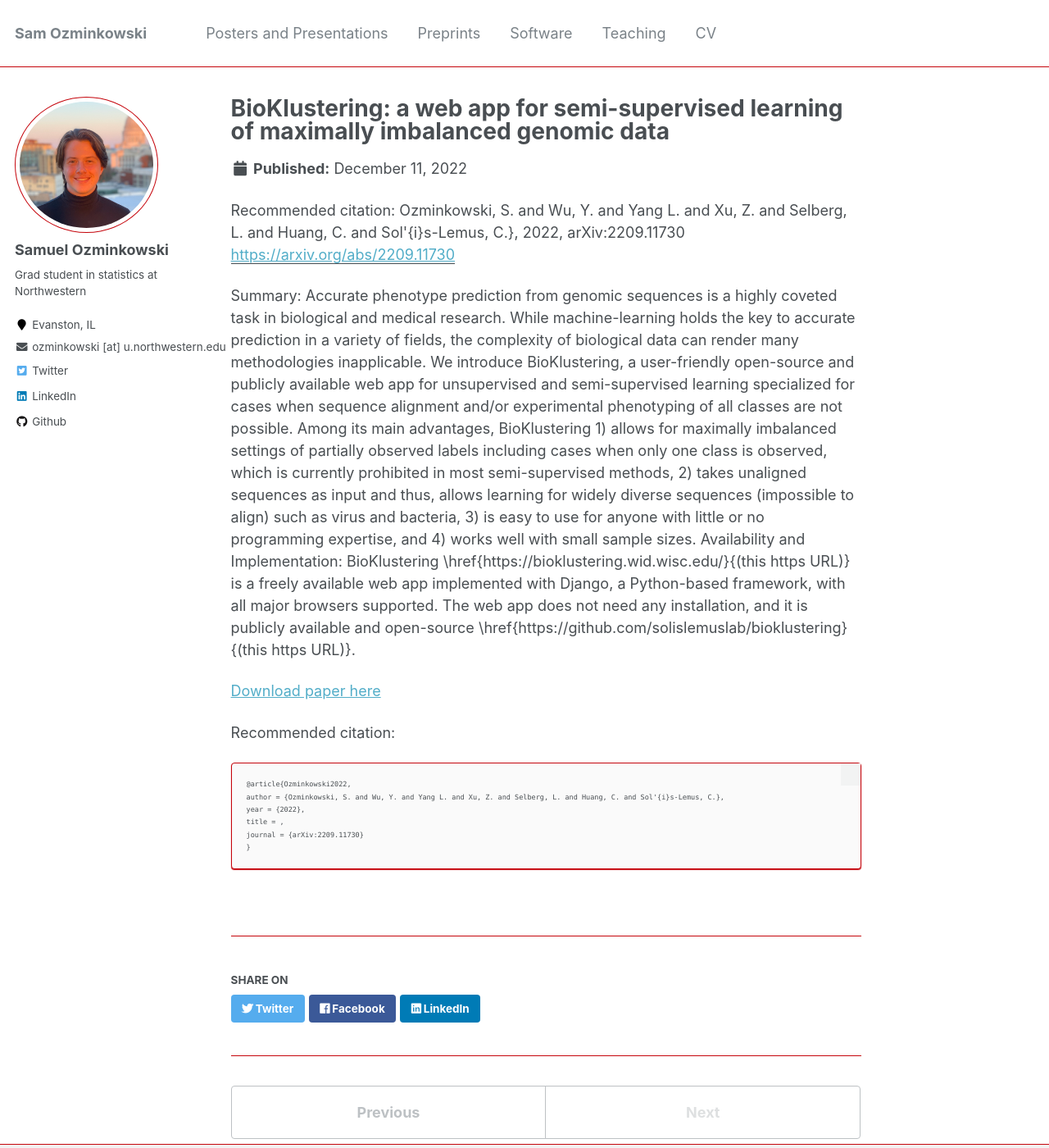
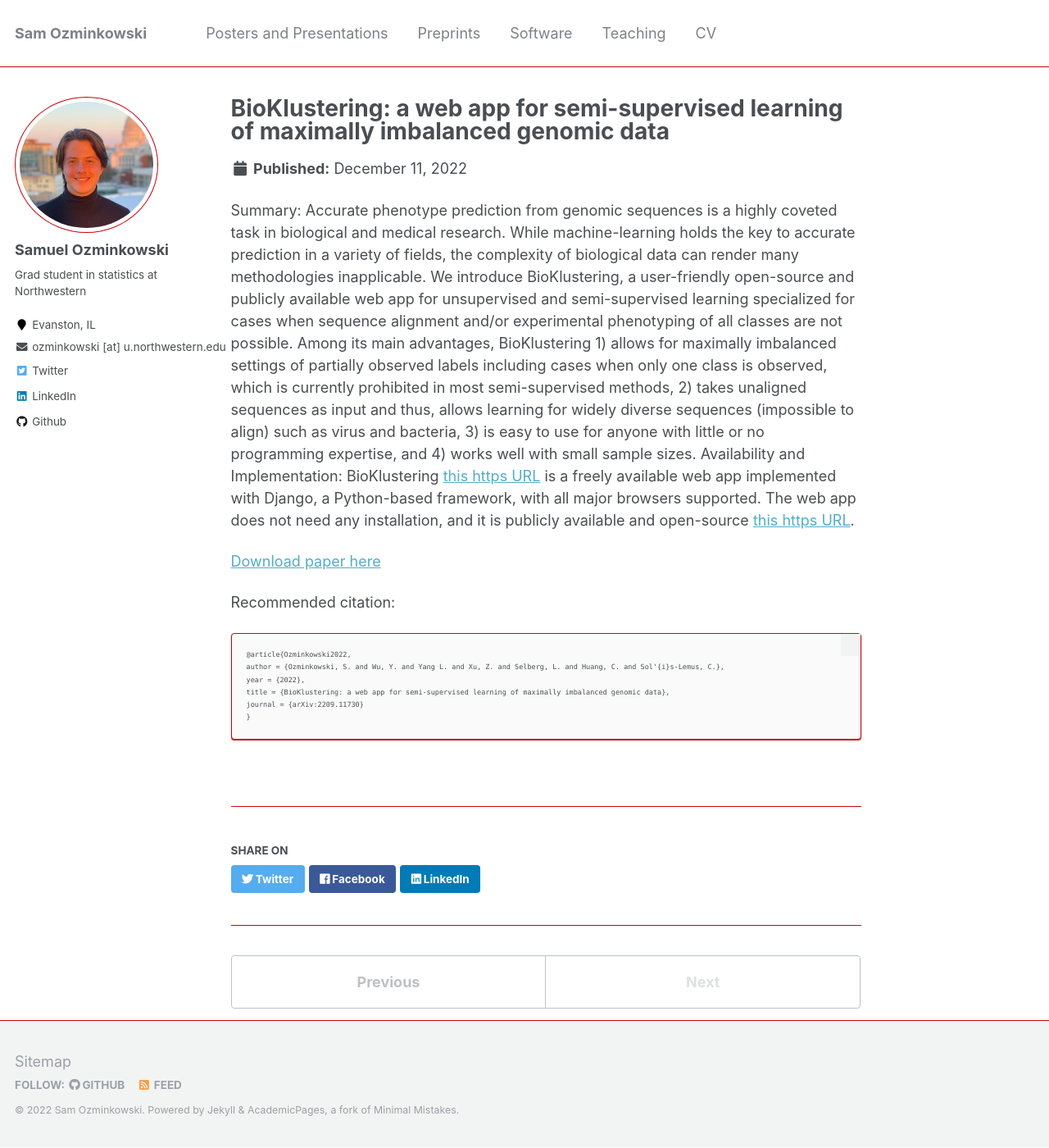
Before and after one commit to samozm/samozm.github.io, a Jekyll site: the page built from _preprints/bioklustering.md, in a window 1280 px wide and 1400 px high. Shown: the whole window at 82% size. Built offline with Jekyll 4.4.1, drawn with Linux system fonts in a browser that asks for light colours.

Commit message:
fix preprint links

````diff
--- a/_preprints/bioklustering.md
+++ b/_preprints/bioklustering.md
@@ -3,11 +3,10 @@
 collection: preprints
 permalink: /preprints/bioklustering
 paperurl: 'https://arxiv.org/abs/2209.11730'
-citation: "Ozminkowski, S. and Wu, Y. and Yang L. and Xu, Z. and Selberg, L. and Huang, C. and Sol'{i}s-Lemus, C.}, 2022, arXiv:2209.11730"
 ---
 
 Summary: Accurate phenotype prediction from genomic sequences is a highly coveted task in biological and medical research. While machine-learning holds the key to accurate prediction in a variety of fields, the complexity of biological data can render many methodologies inapplicable. We introduce BioKlustering, a user-friendly open-source and publicly available web app for unsupervised and semi-supervised learning specialized for cases when sequence alignment and/or experimental phenotyping of all classes are not possible. Among its main advantages, BioKlustering 1) allows for maximally imbalanced settings of partially observed labels including cases when only one class is observed, which is currently prohibited in most semi-supervised methods, 2) takes unaligned sequences as input and thus, allows learning for widely diverse sequences (impossible to align) such as virus and bacteria, 3) is easy to use for anyone with little or no programming expertise, and 4) works well with small sample sizes.
-Availability and Implementation: BioKlustering \href{https://bioklustering.wid.wisc.edu/}{(this https URL)} is a freely available web app implemented with Django, a Python-based framework, with all major browsers supported. The web app does not need any installation, and it is publicly available and open-source \href{https://github.com/solislemuslab/bioklustering}{(this https URL)}.
+Availability and Implementation: BioKlustering [this https URL](https://bioklustering.wid.wisc.edu/) is a freely available web app implemented with Django, a Python-based framework, with all major browsers supported. The web app does not need any installation, and it is publicly available and open-source [this https URL](https://github.com/solislemuslab/bioklustering).
 
 [Download paper here](https://arxiv.org/abs/2209.11730)
 
@@ -17,7 +16,7 @@
 @article{Ozminkowski2022,
 author = {Ozminkowski, S. and Wu, Y. and Yang L. and Xu, Z. and Selberg, L. and Huang, C. and Sol'{i}s-Lemus, C.},
 year = {2022},
-title = {{BioKlustering: a web app for semi-supervised learning of maximally imbalanced genomic data}},
+title = {BioKlustering: a web app for semi-supervised learning of maximally imbalanced genomic data},
 journal = {arXiv:2209.11730}
 }
 ```
````
Also changed, not shown: _preprints/bayesian_network_regression.md (+2 -3 lines).
